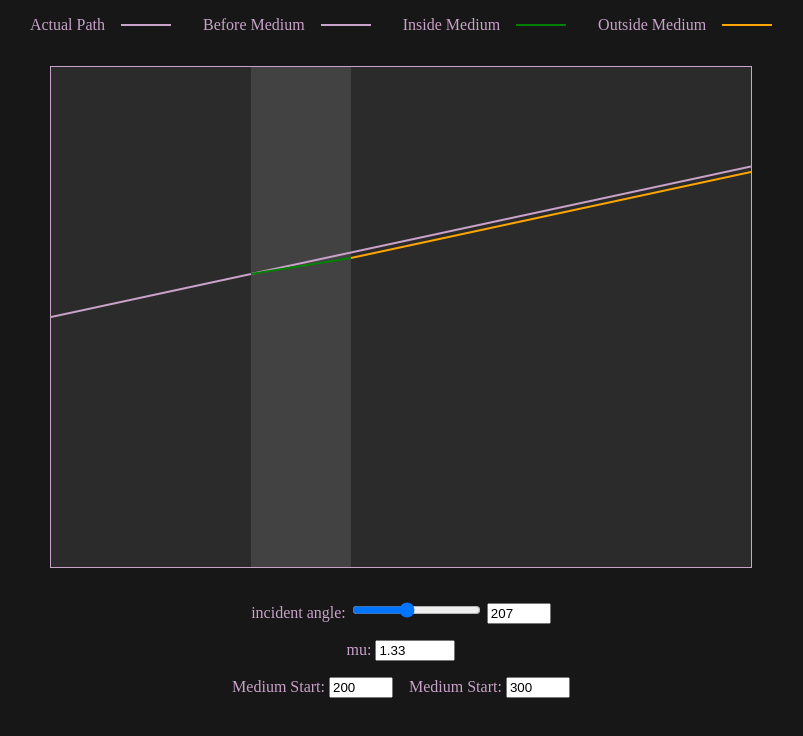
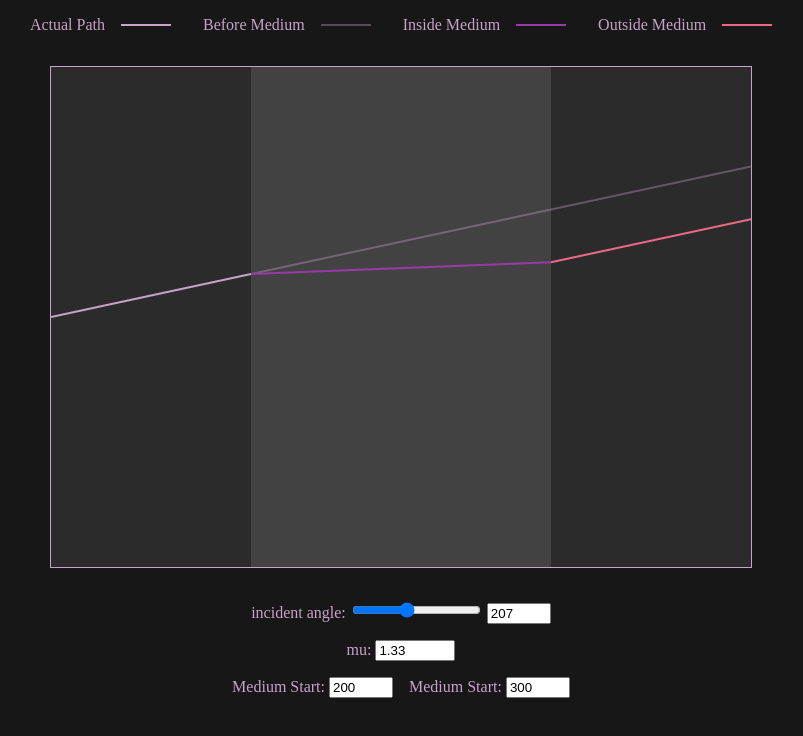
Before and after one commit to ugantarrajmanu/The-Experiment, a plain HTML site: page refraction.html in a window 1280 px wide. Shown: the whole page, without its empty margins (239-1042 px from the left). Drawn offline with Linux system fonts and the light colour scheme.

Commit message:
fix color

```diff
--- a/refraction.html
+++ b/refraction.html
@@ -8,21 +8,21 @@
 </head>
 <body>
     <div class="annotation">
-        <div class="lilac-line-outline">
+        <div class="actual-path-outline">
             <div>Actual Path</div>
-            <div class="lilac-line"></div>
+            <div class="actual-path"></div>
         </div>
-        <div class="lilac-line-outline">
+        <div class="before-mediam-outline">
             <div>Before Medium</div>
-            <div class="lilac-line"></div>
+            <div class="before-medium"></div>
         </div>
-        <div class="green-line-outline">
+        <div class="inside-medium-outline">
             <div>Inside Medium</div>
-            <div class="green-line"></div>
+            <div class="inside-medium"></div>
         </div>
-        <div class="orange-line-outline">
+        <div class="outside-medium-outline">
             <div>Outside Medium</div>
-            <div class="orange-line"></div>
+            <div class="outside-medium"></div>
         </div>
     </div>
     <div class="root"></div>
--- a/refraction.js
+++ b/refraction.js
@@ -1,9 +1,9 @@
 const width = 700;
 const height = 500
 let y = 207;
-let mu = 1.33;
+let mu = 5.33;
 let mediumStartX = 200;
-let mediumEndX = 300;
+let mediumEndX = 500;
 let lightSourceY = 250;
 
 document.querySelector(".root").innerHTML = `<canvas class="container" height="${height}px" width="${width}px"></div>`;
@@ -69,7 +69,7 @@ function createRay(y) {
   clearGrid();
 
   // Actual path
-  ctx.strokeStyle = "#C8a2c8";
+  ctx.strokeStyle = "#c8a2c85d";
   ctx.beginPath();
   ctx.moveTo(mediumStartX, y);
   ctx.lineTo(width, actualPath(y));
@@ -83,14 +83,14 @@ function createRay(y) {
   ctx.stroke();
 
   //inside medium
-  ctx.strokeStyle = "green";
+  ctx.strokeStyle = "#973aa8";
   ctx.beginPath();
   ctx.moveTo(mediumStartX, y);
   ctx.lineTo(mediumEndX, insideMediumRay(y));
   ctx.stroke();
 
   // outside medium
-  ctx.strokeStyle = "orange";
+  ctx.strokeStyle = "#ea698b";
   ctx.beginPath();
   ctx.moveTo(mediumEndX, insideMediumRay(y));
   ctx.lineTo(width, refractedPath(y));
--- a/styles.css
+++ b/styles.css
@@ -40,22 +40,28 @@ canvas {
   gap: 1rem;
 }
 
-.lilac-line {
+.actual-path {
   width: 50px;
   height: 2px;
   background-color: #c8a2c8;
 }
 
-.green-line {
+.before-medium {
   width: 50px;
   height: 2px;
-  background-color: green;
+  background-color: #c8a2c85d;
 }
 
-.orange-line {
+.inside-medium {
   width: 50px;
   height: 2px;
-  background-color: orange;
+  background-color: #973aa8;
+}
+
+.outside-medium {
+  width: 50px;
+  height: 2px;
+  background-color: #ea698b;
 }
 
 .range-container {
```
